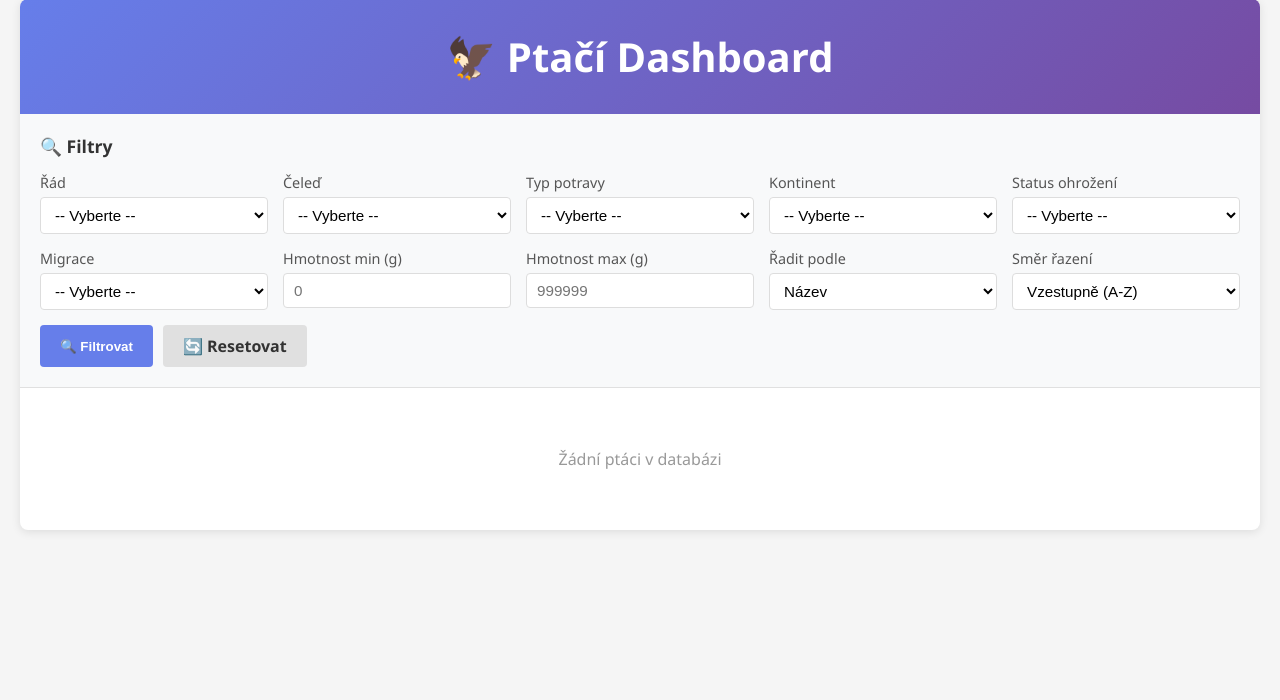
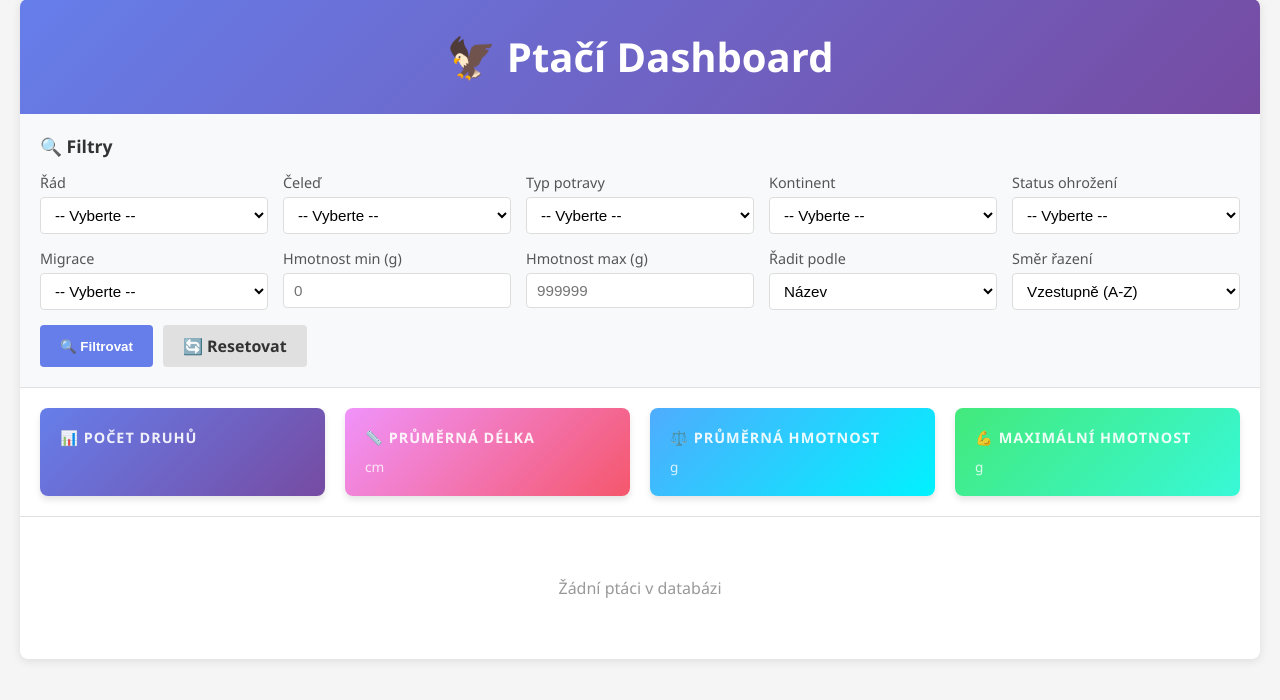
Before and after one commit to nixeerie/birds, a Flask app: template templates/dashboard.html in a window 1280 px wide. Shown: the part 21-721 px from the top of the page. Run offline with Flask 3, Linux system fonts and the light colour scheme; the template is opened without the code that fills it, so the values that code supplies are empty.

Commit message:
Statistiky - souhrnné karty s agregovanými údaji

```diff
--- a/app.py
+++ b/app.py
@@ -104,6 +104,35 @@
         'statusy': statusy
     }
 
+def get_statistics(conn, where_clause, values):
+    """Vrací agregační statistiky pro filtrovaná data."""
+    query = f'''
+    SELECT
+        COUNT(*) as pocet,
+        ROUND(AVG(delka_cm), 1) as prum_delka,
+        MAX(hmotnost_g) as max_hmotnost,
+        MIN(hmotnost_g) as min_hmotnost,
+        ROUND(AVG(hmotnost_g), 1) as prum_hmotnost,
+        ROUND(AVG(rozpeti_cm), 1) as prum_rozpeti
+    FROM ptaci WHERE {where_clause}
+    '''
+
+    cursor = conn.cursor()
+    cursor.execute(query, values)
+    result = cursor.fetchone()
+
+    # Konverze do dictionary pro snazší přístup v šabloně
+    stats = {
+        'pocet': result[0] if result[0] else 0,
+        'prum_delka': result[1] if result[1] else 0,
+        'max_hmotnost': result[2] if result[2] else 0,
+        'min_hmotnost': result[3] if result[3] else 0,
+        'prum_hmotnost': result[4] if result[4] else 0,
+        'prum_rozpeti': result[5] if result[5] else 0
+    }
+
+    return stats
+
 @app.route("/")
 def dashboard():
     """Načte ptáky z databáze s příslušnými filtry a řazením a zobrazí je v dashboardu."""
@@ -119,6 +148,9 @@
         # Bezpečné řazení
         order_by = get_sort_order(request.args)
 
+        # Agregační statistiky
+        stats = get_statistics(conn, where_clause, values)
+
         query = f'SELECT * FROM ptaci WHERE {where_clause} ORDER BY {order_by}'
 
         cursor = conn.cursor()
@@ -130,7 +162,8 @@
         return render_template('dashboard.html',
                              ptaci=ptaci,
                              filter_options=filter_options,
-                             filters=request.args)
+                             filters=request.args,
+                             stats=stats)
     except Exception as e:
         return f"Chyba: {e}", 500
 
--- a/templates/dashboard.html
+++ b/templates/dashboard.html
@@ -212,6 +212,69 @@
         .filter-buttons a:hover {
             background-color: #d0d0d0;
         }
+
+        .stats-section {
+            background-color: white;
+            padding: 20px;
+            border-bottom: 1px solid #e0e0e0;
+        }
+
+        .stats-grid {
+            display: grid;
+            grid-template-columns: repeat(auto-fit, minmax(200px, 1fr));
+            gap: 20px;
+            margin-bottom: 0;
+        }
+
+        .stat-card {
+            background: linear-gradient(135deg, #667eea 0%, #764ba2 100%);
+            border-radius: 8px;
+            padding: 20px;
+            color: white;
+            box-shadow: 0 4px 6px rgba(0, 0, 0, 0.1);
+            transition: transform 0.2s ease, box-shadow 0.2s ease;
+        }
+
+        .stat-card:hover {
+            transform: translateY(-2px);
+            box-shadow: 0 6px 12px rgba(0, 0, 0, 0.15);
+        }
+
+        .stat-card.card-1 {
+            background: linear-gradient(135deg, #667eea 0%, #764ba2 100%);
+        }
+
+        .stat-card.card-2 {
+            background: linear-gradient(135deg, #f093fb 0%, #f5576c 100%);
+        }
+
+        .stat-card.card-3 {
+            background: linear-gradient(135deg, #4facfe 0%, #00f2fe 100%);
+        }
+
+        .stat-card.card-4 {
+            background: linear-gradient(135deg, #43e97b 0%, #38f9d7 100%);
+        }
+
+        .stat-value {
+            font-size: 2em;
+            font-weight: 700;
+            margin: 10px 0;
+        }
+
+        .stat-label {
+            font-size: 0.9em;
+            opacity: 0.9;
+            text-transform: uppercase;
+            letter-spacing: 1px;
+            font-weight: 600;
+        }
+
+        .stat-unit {
+            font-size: 0.85em;
+            opacity: 0.8;
+            margin-top: 5px;
+        }
     </style>
 </head>
 <body>
@@ -322,6 +385,33 @@
             </form>
         </div>
 
+        <div class="stats-section">
+            <div class="stats-grid">
+                <div class="stat-card card-1">
+                    <div class="stat-label">📊 Počet druhů</div>
+                    <div class="stat-value">{{ stats['pocet'] }}</div>
+                </div>
+
+                <div class="stat-card card-2">
+                    <div class="stat-label">📏 Průměrná délka</div>
+                    <div class="stat-value">{{ stats['prum_delka'] }}</div>
+                    <div class="stat-unit">cm</div>
+                </div>
+
+                <div class="stat-card card-3">
+                    <div class="stat-label">⚖️ Průměrná hmotnost</div>
+                    <div class="stat-value">{{ stats['prum_hmotnost'] }}</div>
+                    <div class="stat-unit">g</div>
+                </div>
+
+                <div class="stat-card card-4">
+                    <div class="stat-label">💪 Maximální hmotnost</div>
+                    <div class="stat-value">{{ stats['max_hmotnost'] }}</div>
+                    <div class="stat-unit">g</div>
+                </div>
+            </div>
+        </div>
+
         <div class="table-wrapper">
             {% if ptaci %}
                 <table>
```
